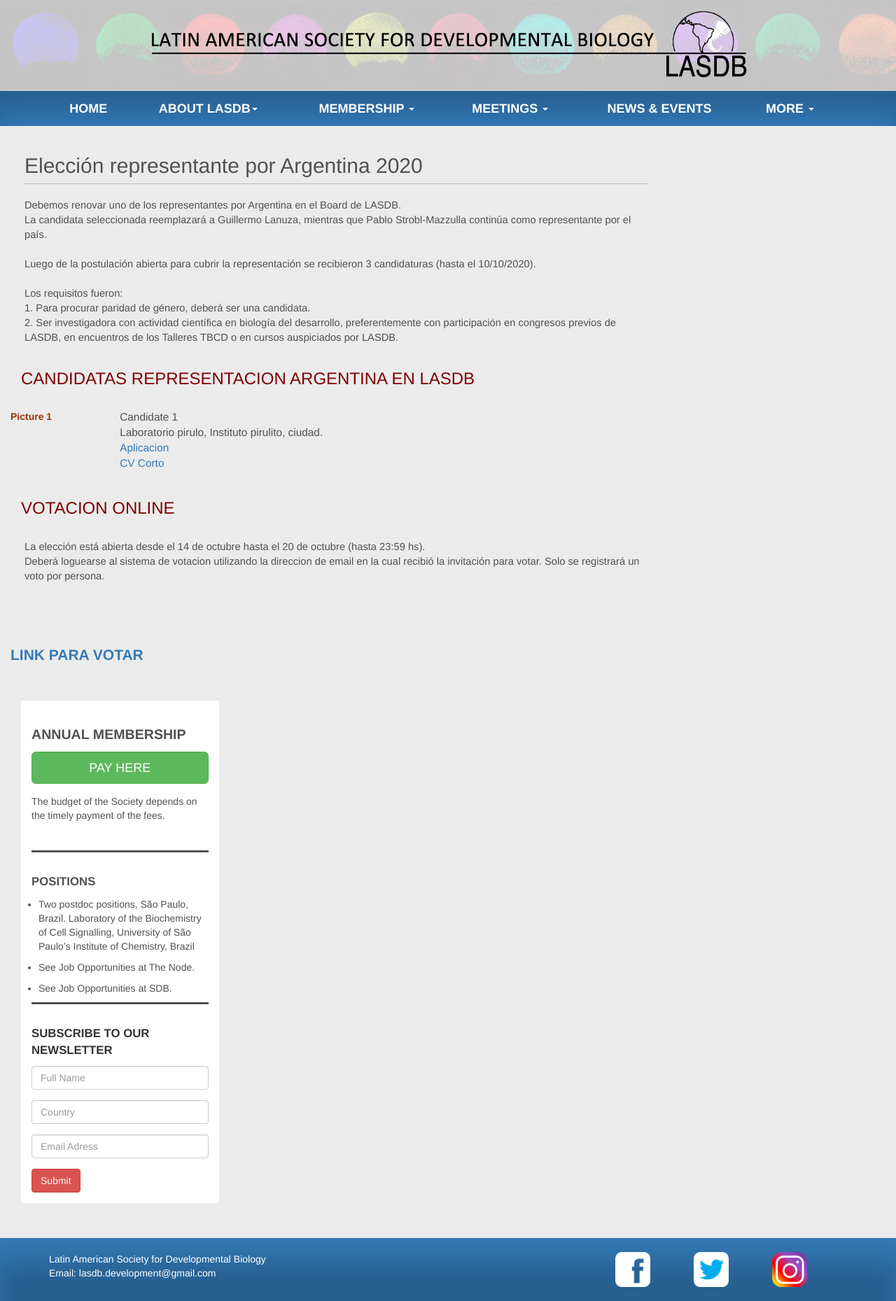
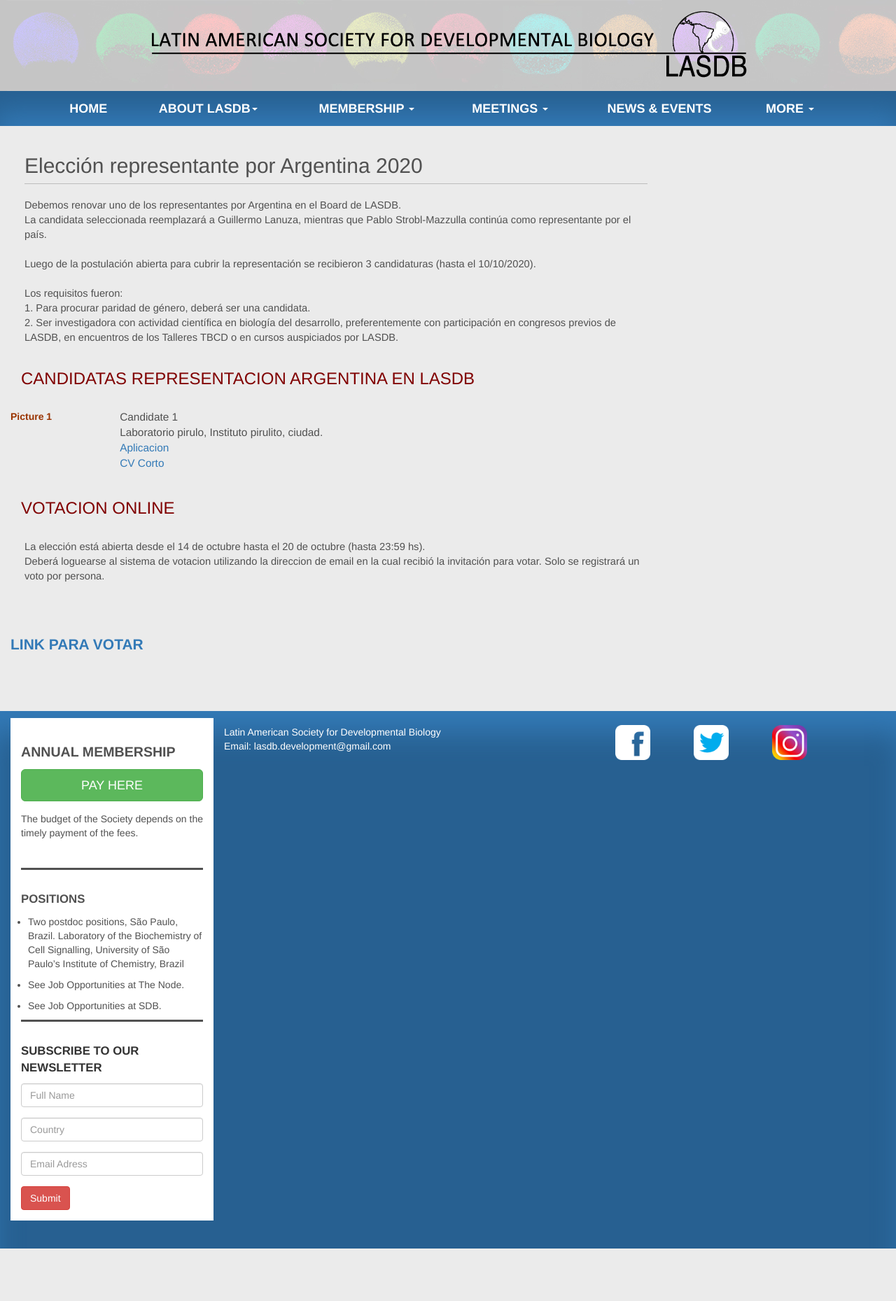
Before and after one commit to lasdb/lasdb.github.io, a Jekyll site: the page built from pages/Argentina-representante-2020.html, in a window 1280 px wide. Shown: the whole page at 70% size. Built offline with Jekyll 4.4.1, drawn with Linux system fonts in a browser that asks for light colours; nearby versions of some CDN libraries; after the commit the page ends 1784 px from its top, so only the background shows below that.

Commit message:
Update Argentina-representante-2020.html

```diff
--- a/pages/Argentina-representante-2020.html
+++ b/pages/Argentina-representante-2020.html
@@ -43,6 +43,7 @@
         </div>
 
         <a href="{{site.baseurl}}/pages/ballot-Arg.html">
-             <p style="font-weight:bold; margin-top: 20px; font-size: 1.5em;">LINK PARA VOTAR</p>
+             <p style="font-weight:bold; margin-top: 5px; font-size: 1.5em;">LINK PARA VOTAR</p>
         </a>
-</div>
+<br><br>
+</div></div>
```
